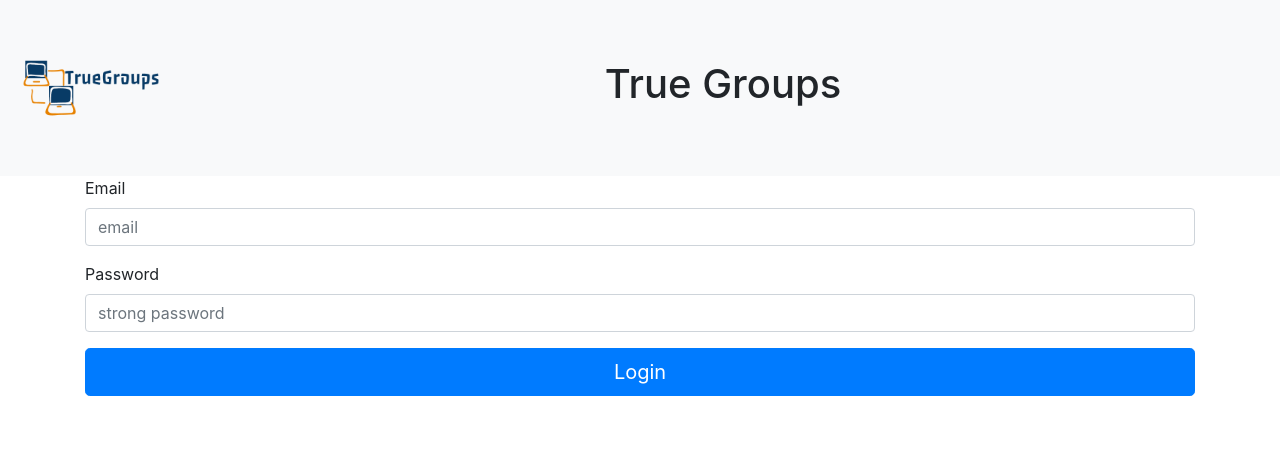
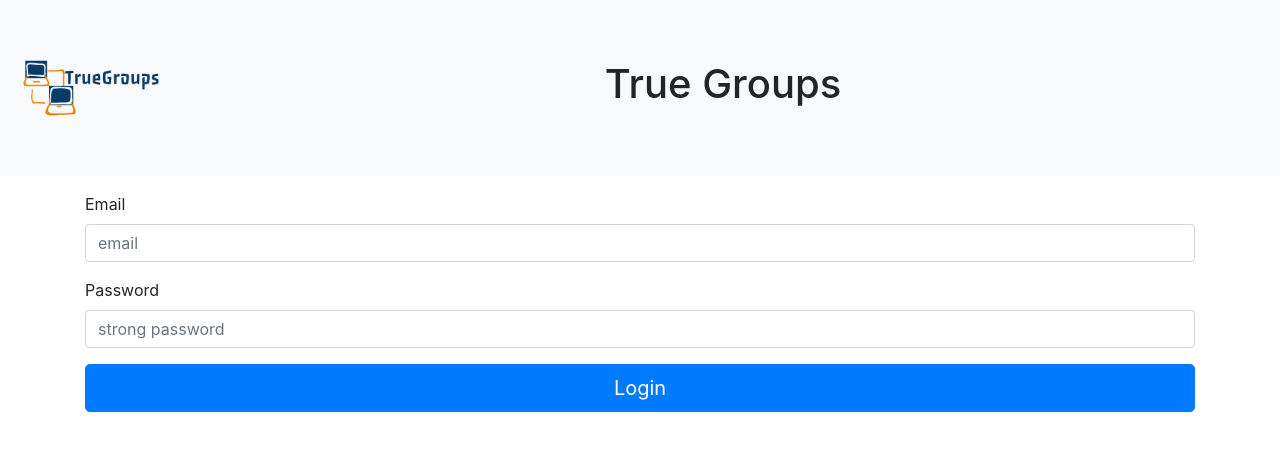
Before and after one commit to DavidOdun/TrueGroups, a React (Create React App) app in the folder Client/: page /signin in a window 1280 px wide. Shown: the top 450 px of the page. Built offline with nearby package versions, Linux system fonts and the light colour scheme.

Commit message:
Add margin-top for better UI

```diff
--- a/Client/src/components/SignInPage.js
+++ b/Client/src/components/SignInPage.js
@@ -134,7 +134,7 @@ class SignInPage extends Component {
 					<h1>True Groups</h1>
 					<div></div>
 				</nav>
-				<div className="container">
+				<div className="container mt-3">
 					<Form>
 						<div style={{ fontSize: 12, color: "red" }}>
 							{this.state.email_error}
```
